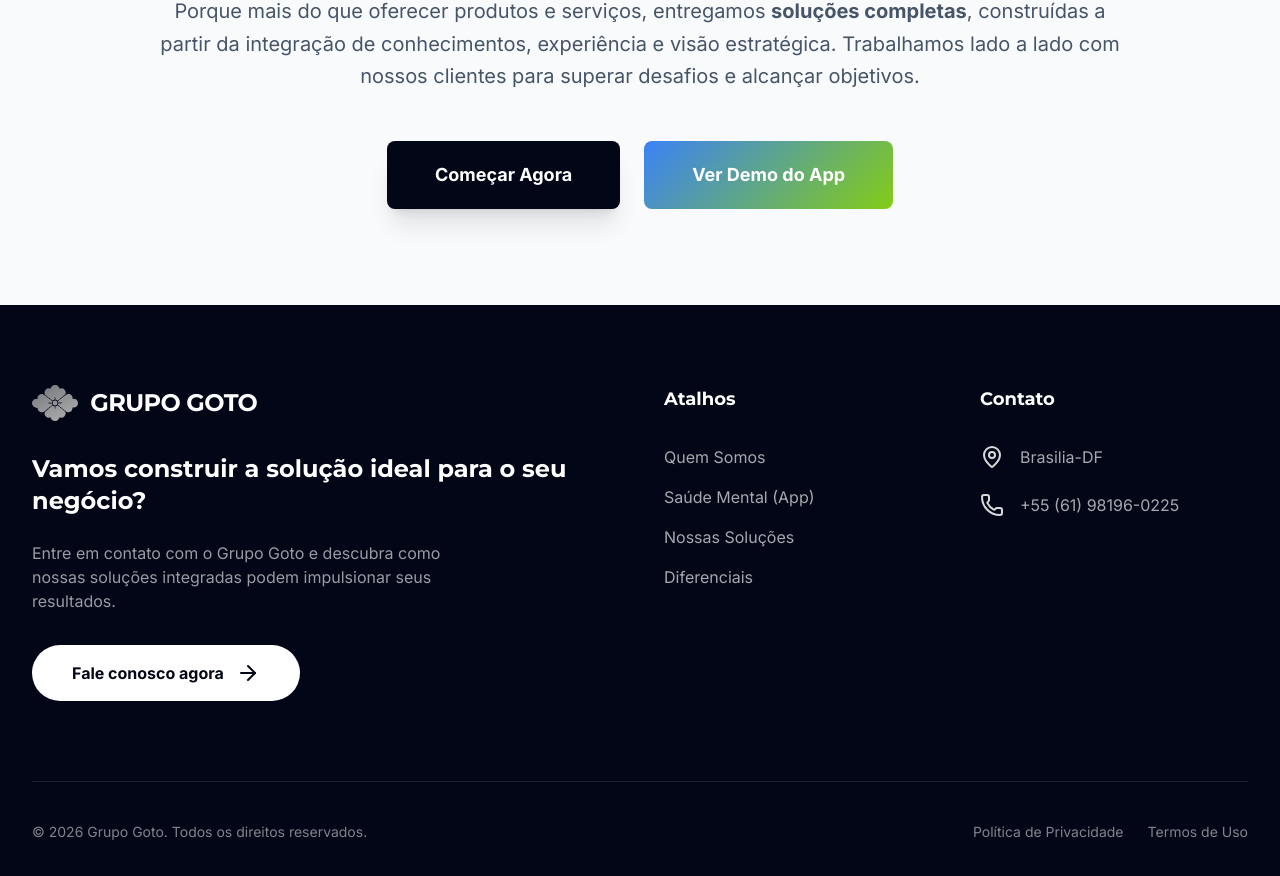
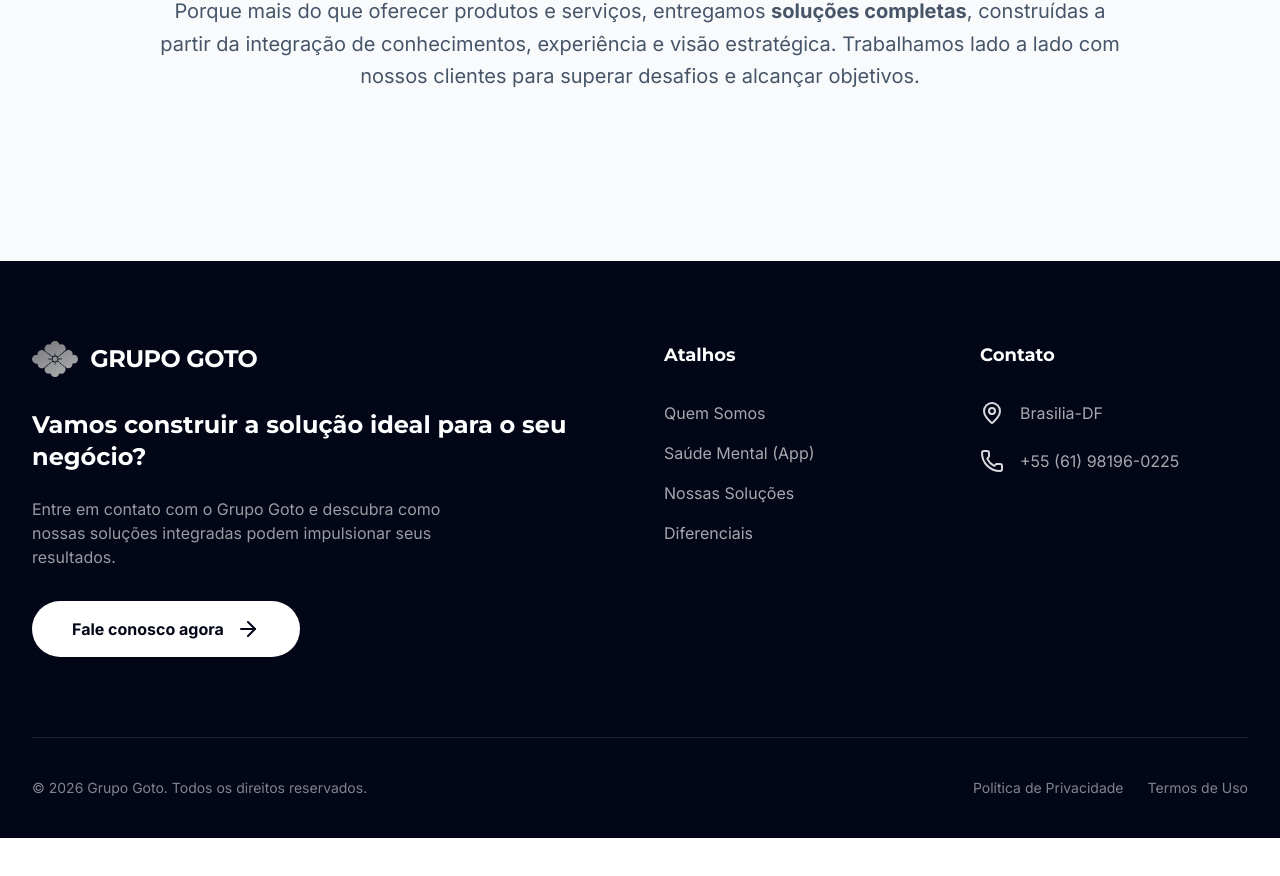
Before and after one commit to Lurfyys/dashboard-goto, a React (Vite) app: page / in a window 1280 px wide. Shown: the part 5935-6811 px from the top of the page. After the commit the page ends 6773 px from the top, so only its background shows below. Built offline with nearby package versions, Linux system fonts and the light colour scheme.

Commit message:
Remove hash da URL nos links

```diff
--- a/App.tsx
+++ b/App.tsx
@@ -740,22 +740,7 @@ const App: React.FC = () => {
               Porque mais do que oferecer produtos e serviços, entregamos <strong>soluções completas</strong>, construídas a partir da integração de conhecimentos, experiência e visão estratégica. Trabalhamos lado a lado com nossos clientes para superar desafios e alcançar objetivos.
             </p>
             <div className="inline-flex flex-col sm:flex-row gap-6">
-              <a
-                href="#contato"
-                onClick={(e) => { e.preventDefault(); scrollToId('contato'); }}
-                className="bg-slate-950 text-white px-12 py-5 rounded-lg font-bold text-lg hover:bg-slate-900 transition-all shadow-xl"
-              >
-                Começar Agora
-              </a>
 
-              {/* botão do app mantém paleta do app */}
-              <a
-                href="#saude-mental"
-                onClick={(e) => { e.preventDefault(); scrollToId('saude-mental'); }}
-                className="bg-brain-gradient text-white px-12 py-5 rounded-lg font-bold text-lg hover:scale-105 transition-all text-center"
-              >
-                Ver Demo do App
-              </a>
             </div>
           </div>
         </section>
```
